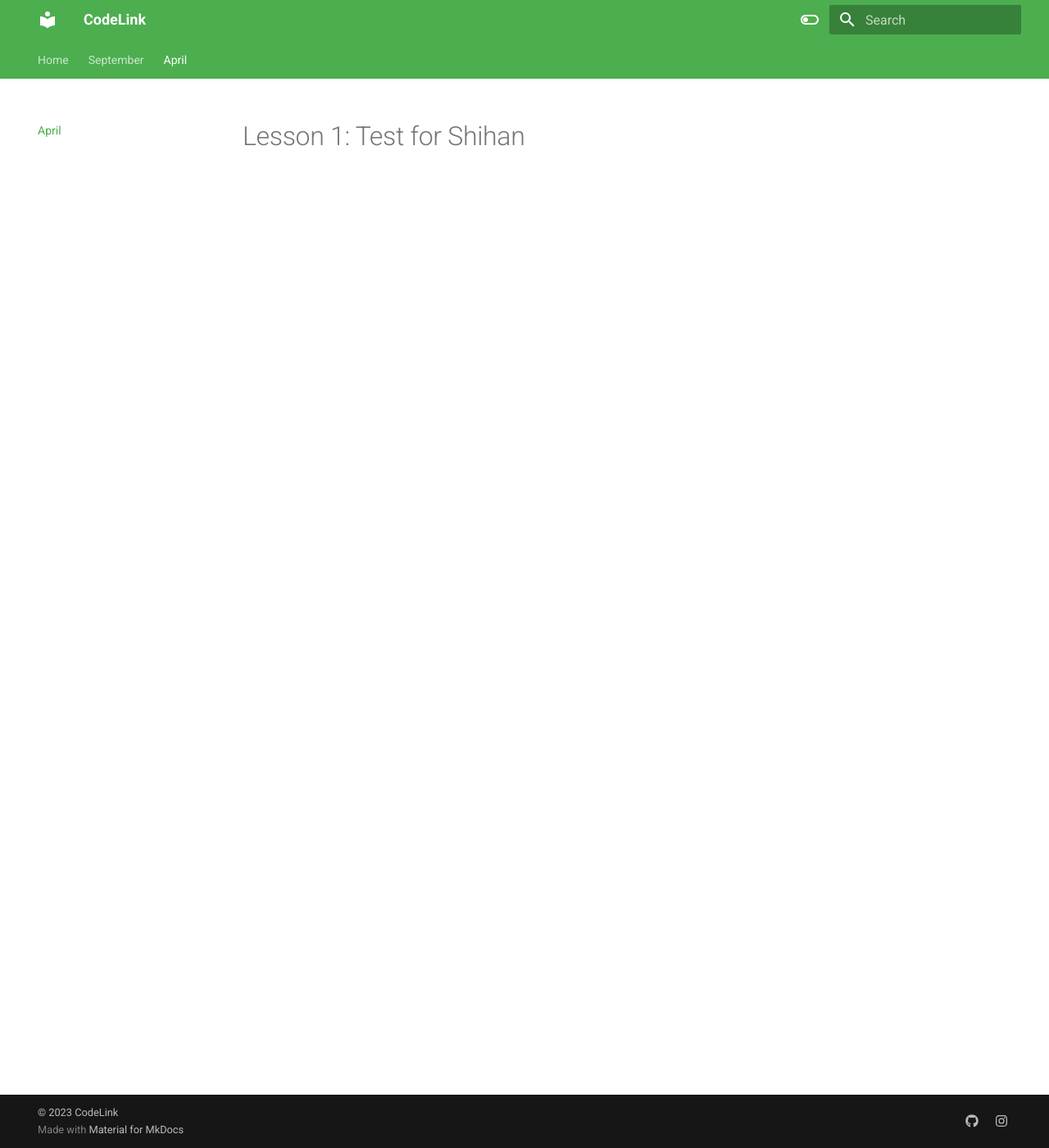
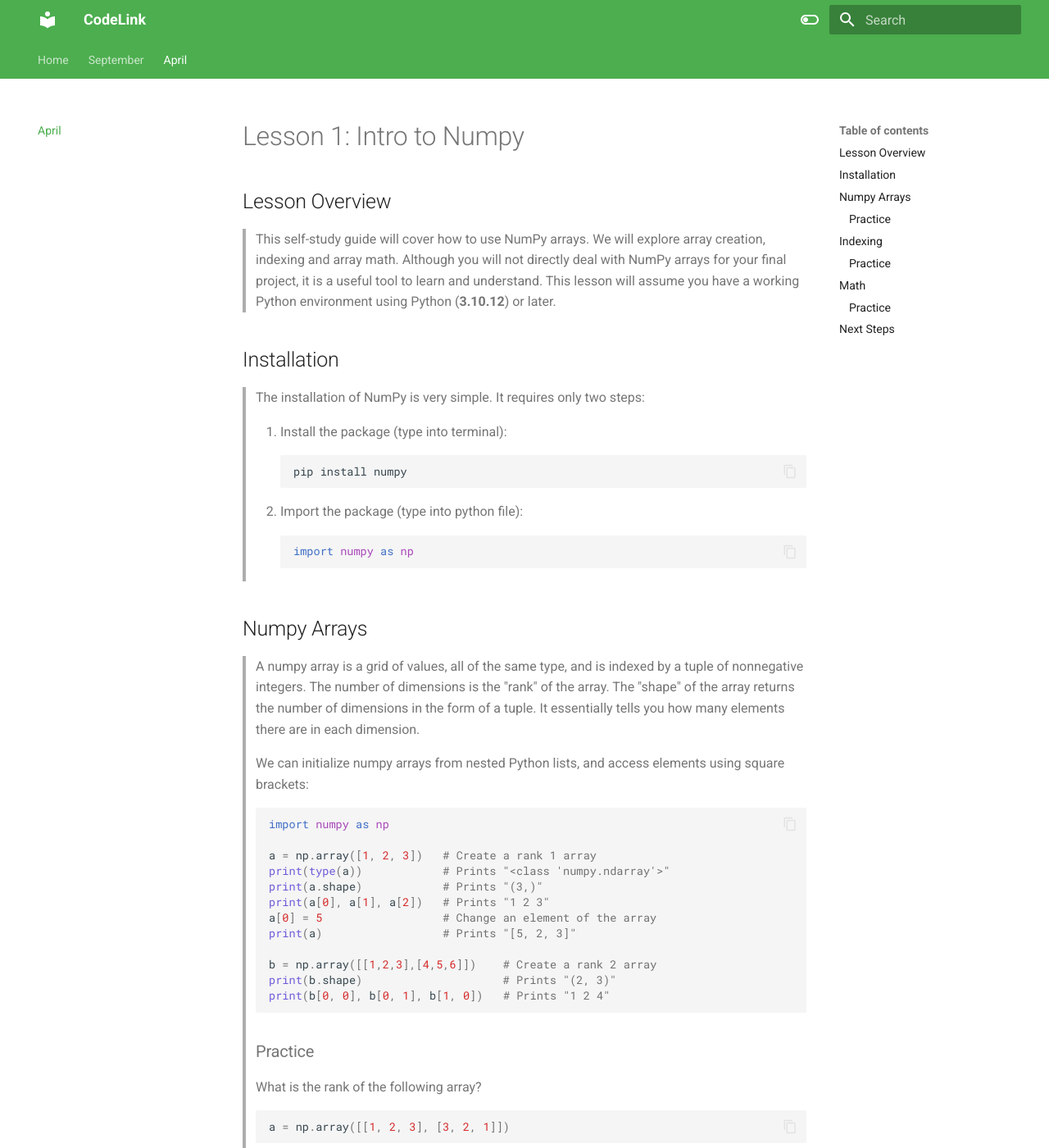
Before and after one commit to HBCodeLink/CodeLink-docs, an MkDocs documentation site: the page built from docs/April/lesson1.md, in a window 1280 px wide and 1400 px high. Shown: the whole window at 82% size. Built offline with MkDocs 1.6.1 and Material for MkDocs 9.7.7, drawn with Linux system fonts in a browser that asks for light colours; some of the changed text lies outside the part shown.

Commit message:
Gh deploy lesson1

````diff
--- a/docs/April/lesson1.md
+++ b/docs/April/lesson1.md
@@ -1 +1,151 @@
-# Lesson 1: Test for Shihan
+# Lesson 1: Intro to Numpy
+
+## Lesson Overview
+
+> This self-study guide will cover how to use NumPy arrays. We will explore array creation, indexing and array math. Although you will not directly deal with NumPy arrays for your final project, it is a useful tool to learn and understand. This lesson will assume you have a working Python environment using Python (**3.10.12**) or later.
+
+## Installation
+
+> The installation of NumPy is very simple. It requires only two steps:
+>
+1. Install the package (type into terminal):
+```bash
+pip install numpy
+```
+2. Import the package (type into python file):
+```python
+import numpy as np
+```
+
+## Numpy Arrays
+> A numpy array is a grid of values, all of the same type, and is indexed by a tuple of nonnegative integers. The number of dimensions is the "rank" of the array. The "shape" of the array returns the number of dimensions in the form of a tuple. It essentially tells you how many elements there are in each dimension.
+
+> We can initialize numpy arrays from nested Python lists, and access elements using square brackets:
+```python
+import numpy as np
+
+a = np.array([1, 2, 3])   # Create a rank 1 array
+print(type(a))            # Prints "<class 'numpy.ndarray'>"
+print(a.shape)            # Prints "(3,)"
+print(a[0], a[1], a[2])   # Prints "1 2 3"
+a[0] = 5                  # Change an element of the array
+print(a)                  # Prints "[5, 2, 3]"
+
+b = np.array([[1,2,3],[4,5,6]])    # Create a rank 2 array
+print(b.shape)                     # Prints "(2, 3)"
+print(b[0, 0], b[0, 1], b[1, 0])   # Prints "1 2 4"
+```
+
+> ### Practice
+> What is the rank of the following array?
+```python
+a = np.array([[1, 2, 3], [3, 2, 1]])
+```
+> Answer: 2
+>
+> What is the shape of the following array?
+```python
+a = np.array([[9, 8, 7, 6], [3, 2, 5, 1]])
+```
+> Answer: a.shape = (2, 4)
+>
+> What is the output of the following line?
+```python
+a = np.array([[9, 8, 7, 6], [3, 2, 5, 1]])
+print(a[0, 3], a[1, 2])
+```
+> Answer: 6 5
+## Indexing
+> Numpy offers several ways to index into arrays.
+
+> Slicing: Similar to Python lists, numpy arrays can be sliced. Since arrays may be multidimensional, you **must** specify a slice for each dimension of the array
+>
+```python
+import numpy as np
+
+# Create the following rank 2 array with shape (3, 4)
+# [[ 1  2  3  4]
+#  [ 5  6  7  8]
+#  [ 9 10 11 12]]
+a = np.array([[1,2,3,4], [5,6,7,8], [9,10,11,12]])
+
+# Use slicing to pull out the subarray consisting of the first 2 rows
+# and columns 1 and 2; b is the following array of shape (2, 2):
+# [[2 3]
+#  [6 7]]
+
+b = a[:2, 1:3]
+
+# A slice of an array is a view into the same data, so modifying it
+# will modify the **ORIGINAL** array. A slice is NOT a copy. This is
+# a key concept with NumPy arrays.
+print(a[0, 1])   # Prints "2"
+b[0, 0] = 77     # b[0, 0] is the same piece of data as a[0, 1]
+print(a[0, 1])   # Prints "77"
+```
+> ### Practice
+> What is the output of the following lines of code?
+```python
+a = np.array([[1, 2, 3], [4, 5, 6]])
+b = a[0:2, 0:2]
+print(b)
+```
+> Answer: [[1, 2], [4, 5]]
+> Using a and b from the previous question, what is the new output?
+```python
+b[1, 1] = 10
+print(b)
+print(a)
+```
+> Answer: [[1, 2], [4, 10]]
+>         [[1, 2, 3], [4, 10, 6]]
+## Math
+> Basic mathematical functions operate elementwise on arrays (Operation is applied to each element rather than the array as a whole). The reason why we use NumPy operations is that it can compute these operations **much faster** compared to regular array operations.
+```python
+import numpy as np
+
+x = np.array([[1,2],[3,4]], dtype=np.float64) # dtype just means the datatype
+y = np.array([[5,6],[7,8]], dtype=np.float64) # float64 are decimal numbers
+
+# Elementwise sum; both produce the array
+print(x + y)
+print(np.add(x, y))
+# [[ 6.0  8.0]
+#  [10.0 12.0]]
+
+# Elementwise difference; both produce the array
+print(x - y)
+print(np.subtract(x, y))
+# [[-4.0 -4.0]
+#  [-4.0 -4.0]]
+
+# Elementwise product; both produce the array
+print(x * y)
+print(np.multiply(x, y))
+# [[ 5.0 12.0]
+#  [21.0 32.0]]
+
+# Elementwise division; both produce the array
+print(x / y)
+print(np.divide(x, y))
+# [[ 0.2         0.33333333]
+#  [ 0.42857143  0.5       ]]
+
+# Elementwise square root; produces the array
+print(np.sqrt(x))
+# [[ 1.          1.41421356]
+#  [ 1.73205081  2.        ]]
+```
+### Practice
+> What is the output of the following line
+```python
+x = np.array([[1,3],[23,69]], dtype=np.float64) # dtype just means the datatype
+y = np.array([[69,23],[3,1]], dtype=np.float64) # float64 are decimal numbers
+print(np.multiply(x, y))
+```
+> Answer: [[69, 69], [69, 69]]
+## Next Steps
+> If you want to learn more about NumPy, here are some resources:
+[W3schools](https://www.w3schools.com/python/numpy/default.asp) (Website)
+[freeCodeCamp](https://www.youtube.com/watch?v=QUT1VHiLmmI) (Video tutorial)
+> Otherwise, proceed to the next lesson!
````
Also changed, not shown: site/404.html, site/April/lesson1/index.html, site/September/lesson1/index.html, site/September/lesson2/index.html, site/index.html, site/search/search_index.json, site/sitemap.xml, site/test.py (deleted), 1 other file.
